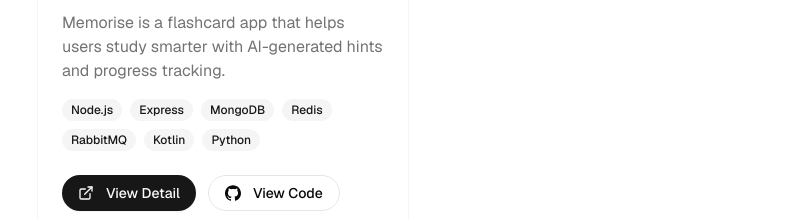
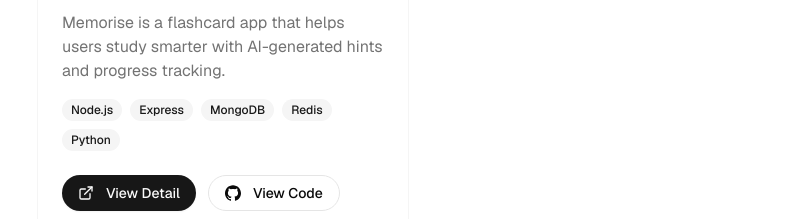
Before and after one commit to nicopranama/portfolio-nicopranama, a Next.js app: page / in a window 1280 px wide. Shown: the part 4020-4239 px from the top of the page, without its empty margins (219-1025 px from the left). Built offline with nearby package versions, Linux system fonts and the light colour scheme.

Commit message:
chore(projects): update minor project

```diff
--- a/components/projects.tsx
+++ b/components/projects.tsx
@@ -118,7 +118,7 @@
       description:
         "Memorise is a flashcard app that helps users study smarter with AI-generated hints and progress tracking.",
       image: "/Memorise.png",
-      technologies: ["Node.js", "Express", "MongoDB", "Redis", "RabbitMQ","Kotlin", "Python"],
+      technologies: ["Node.js", "Express", "MongoDB", "Redis", "Python"],
       viewDetail: "https://www.notion.so/Memorise-285d47ac9ea28027b32ae216180c5e3c?source=copy_link",
       githubUrl: "https://github.com/nicopranama/memorise-backend",
     },
```
